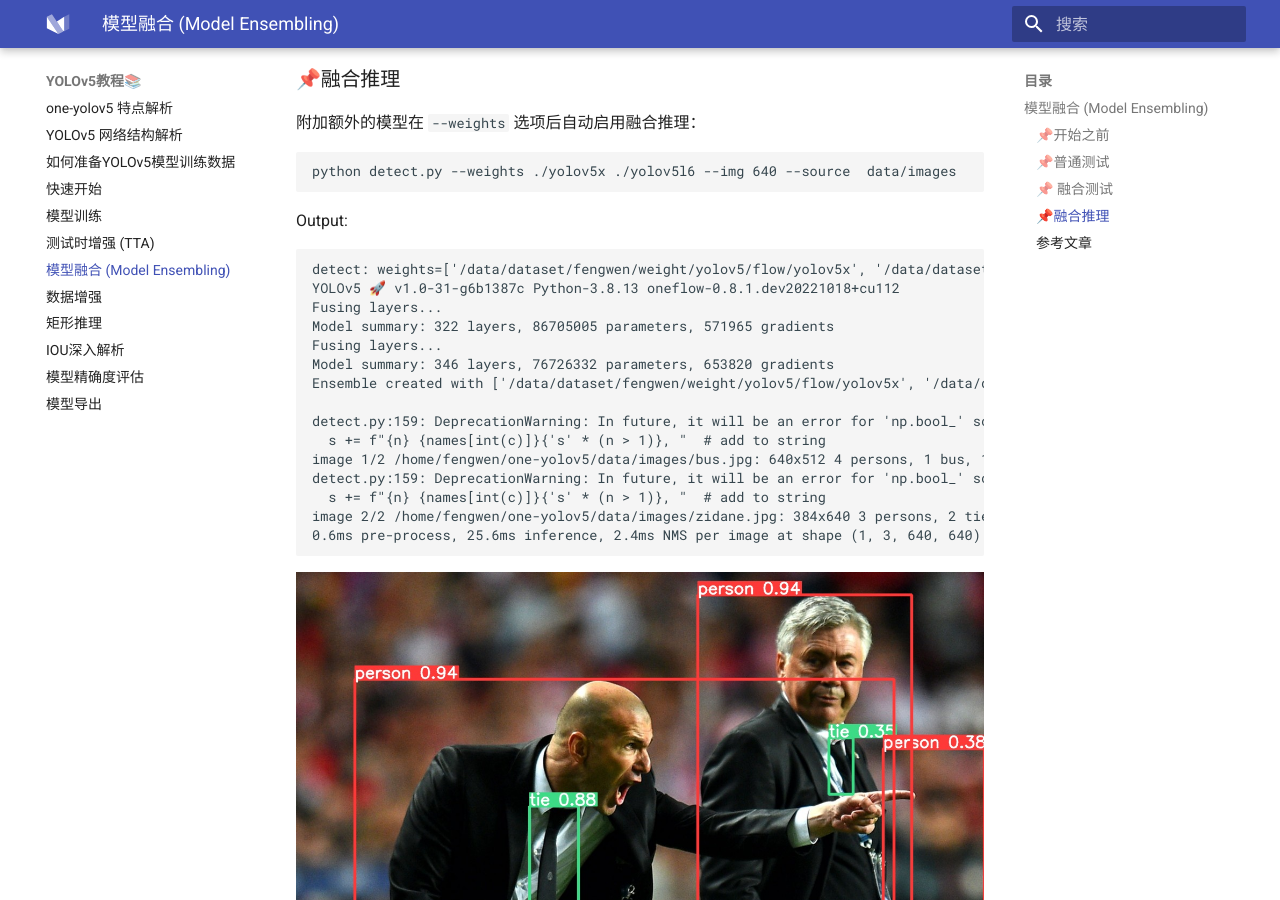
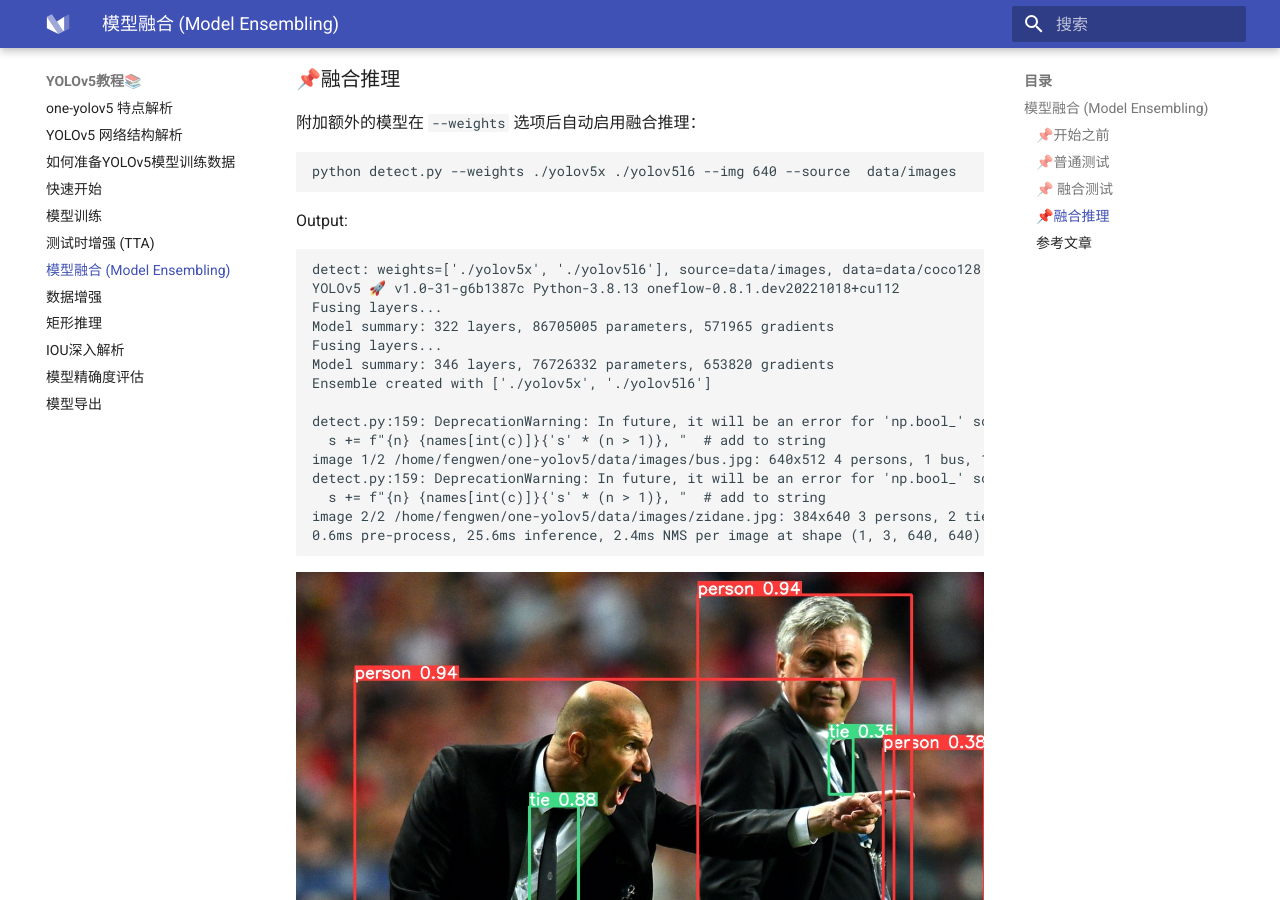
Before and after one commit to Oneflow-Inc/oneflow-yolo-doc, an MkDocs documentation site: the page built from docs/tutorials/03_chapter/model_ensembling.md, in a window 1280 px wide and 900 px high, scrolled down 2588 px. Built offline with MkDocs 1.6.1 and Material for MkDocs 9.7.7, drawn with Linux system fonts in a browser that asks for light colours; some of the changed text lies outside the part shown.

Commit message:
Update model_ensembling.md

````diff
--- a/docs/tutorials/03_chapter/model_ensembling.md
+++ b/docs/tutorials/03_chapter/model_ensembling.md
@@ -20,12 +20,12 @@
 在尝试`TTA`之前，我们希望建立一个基准能够进行比较。该命令在COCO val2017上以640像素的图像大小测试YOLOv5x。 `yolov5x` 是可用的最大并且最精确的模型。其它可用的是 `yolov5s`, `yolov5m`  和 `yolov5l`  或者 自己从数据集训练出的模型。`./weights/best`。有关所有可用模型的详细信息，请参阅我们的 [READEME table](https://github.com/Oneflow-Inc/one-yolov5#%E9%A2%84%E8%AE%AD%E7%BB%83%E6%A3%80%E6%9F%A5%E7%82%B9)
 
 ```python
-$ python val.py --weights yolov5x --data coco.yaml --img 640 --half
+$ python val.py --weights ./yolov5x --data coco.yaml --img 640 --half
 ```
 
 📢 输出:
 ```shell
-val: data=data/coco.yaml, weights=['yolov5x'], batch_size=32, imgsz=640, conf_thres=0.001, iou_thres=0.6, task=val, device=, workers=8, single_cls=False, augment=False, verbose=False, save_txt=False, save_hybrid=False, save_conf=False, save_json=True, project=runs/val, name=exp, exist_ok=False, half=True, dnn=False
+val: data=data/coco.yaml, weights=['./yolov5x'], batch_size=32, imgsz=640, conf_thres=0.001, iou_thres=0.6, task=val, device=, workers=8, single_cls=False, augment=False, verbose=False, save_txt=False, save_hybrid=False, save_conf=False, save_json=True, project=runs/val, name=exp, exist_ok=False, half=True, dnn=False
 YOLOv5 🚀 v1.0-8-g94ec5c4 Python-3.8.13 oneflow-0.8.1.dev20221018+cu112
 Fusing layers...
 Model summary: 322 layers, 86705005 parameters, 571965 gradients
@@ -107,13 +107,13 @@
 ```
 Output:
 ```
-detect: weights=['/data/dataset/fengwen/weight/yolov5/flow/yolov5x', '/data/dataset/fengwen/weight/yolov5/flow/yolov5l6'], source=data/images, data=data/coco128.yaml, imgsz=[640, 640], conf_thres=0.25, iou_thres=0.45, max_det=1000, device=, view_img=False, save_txt=False, save_conf=False, save_crop=False, nosave=False, classes=None, agnostic_nms=False, augment=False, visualize=False, update=False, project=runs/detect, name=exp, exist_ok=False, line_thickness=3, hide_labels=False, hide_conf=False, half=False, dnn=False
+detect: weights=['./yolov5x', './yolov5l6'], source=data/images, data=data/coco128.yaml, imgsz=[640, 640], conf_thres=0.25, iou_thres=0.45, max_det=1000, device=, view_img=False, save_txt=False, save_conf=False, save_crop=False, nosave=False, classes=None, agnostic_nms=False, augment=False, visualize=False, update=False, project=runs/detect, name=exp, exist_ok=False, line_thickness=3, hide_labels=False, hide_conf=False, half=False, dnn=False
 YOLOv5 🚀 v1.0-31-g6b1387c Python-3.8.13 oneflow-0.8.1.dev20221018+cu112
 Fusing layers...
 Model summary: 322 layers, 86705005 parameters, 571965 gradients
 Fusing layers...
 Model summary: 346 layers, 76726332 parameters, 653820 gradients
-Ensemble created with ['/data/dataset/fengwen/weight/yolov5/flow/yolov5x', '/data/dataset/fengwen/weight/yolov5/flow/yolov5l6']
+Ensemble created with ['./yolov5x', './yolov5l6']
 
 detect.py:159: DeprecationWarning: In future, it will be an error for 'np.bool_' scalars to be interpreted as an index
   s += f"{n} {names[int(c)]}{'s' * (n > 1)}, "  # add to string
````
